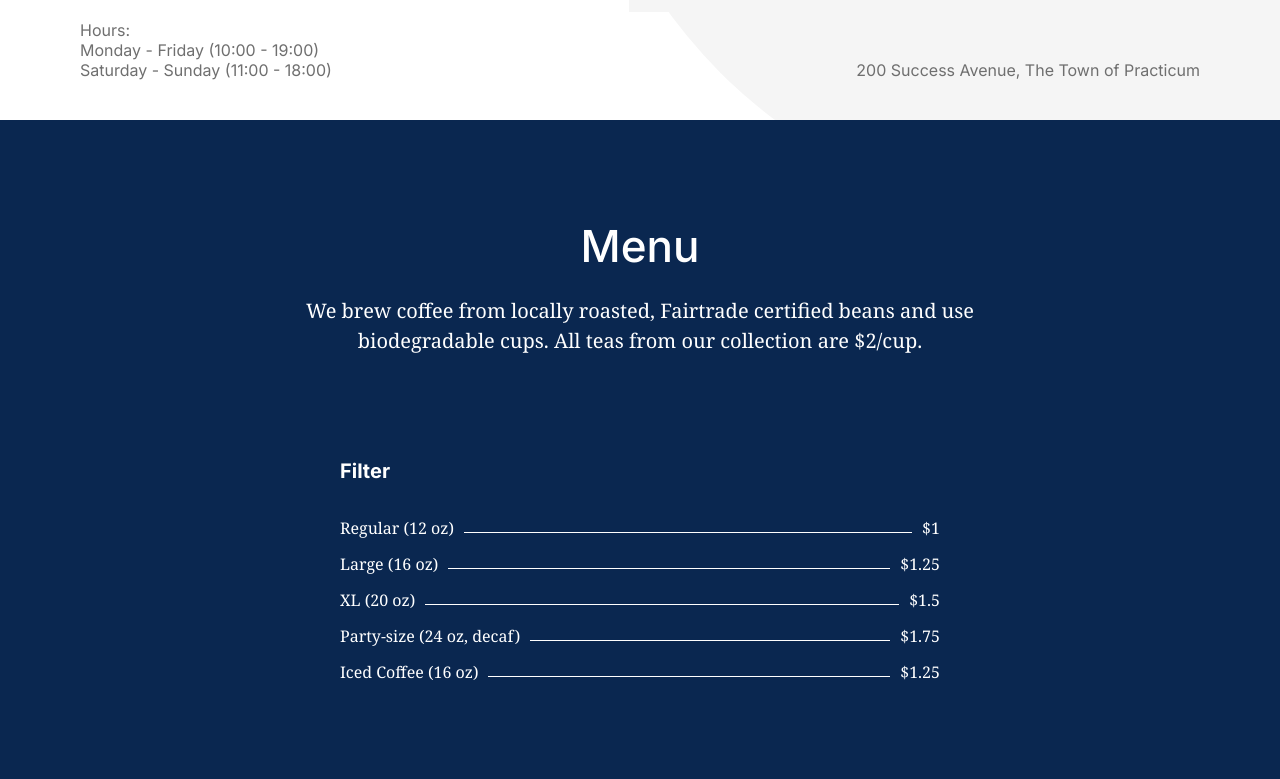
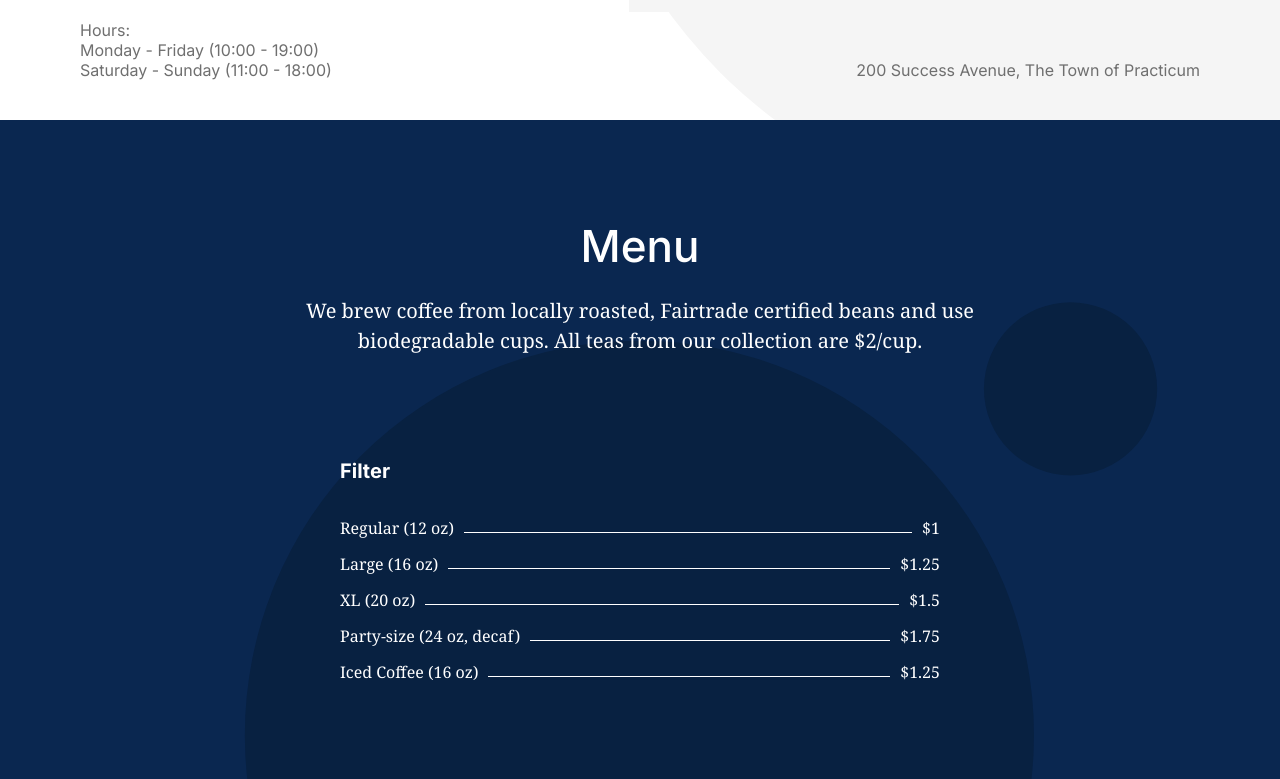
Before and after one commit to NormanEWright/se_project_coffeeshop, a plain HTML site: page index.html in a window 1280 px wide. Shown: the part 680-1459 px from the top of the page. Drawn offline with Linux system fonts and the light colour scheme; the site is published under a folder, as on GitHub Pages, so addresses that start at the root find nothing.

Commit message:
Edit file path

```diff
--- a/blocks/menu.css
+++ b/blocks/menu.css
@@ -1,7 +1,7 @@
 /* Menu Section */
 .menu {
   background-color: #0a2750;
-  background-image: url('/images/background_menu.svg');
+  background-image: url('../images/background_menu.svg');
   background-repeat: no-repeat;
   background-position: center;
   background-size: cover;
```
